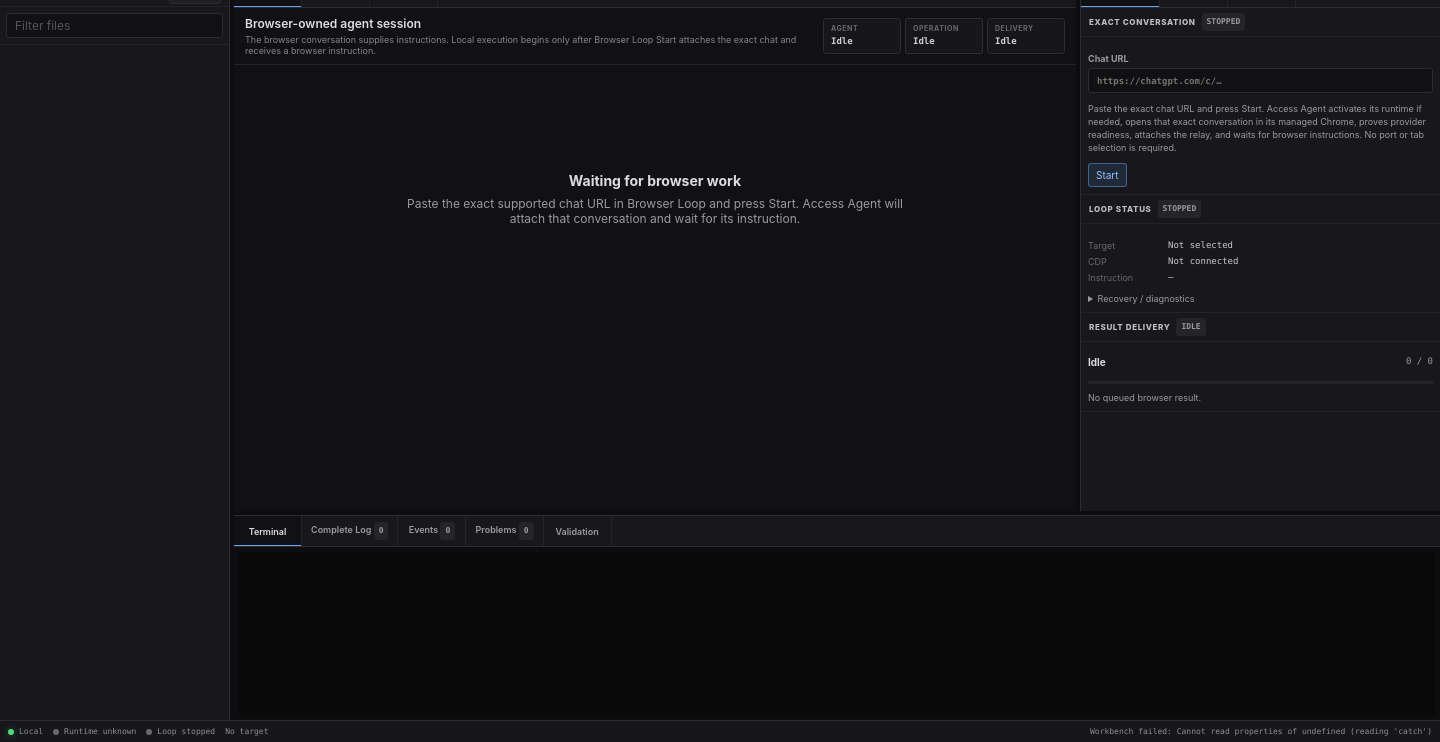
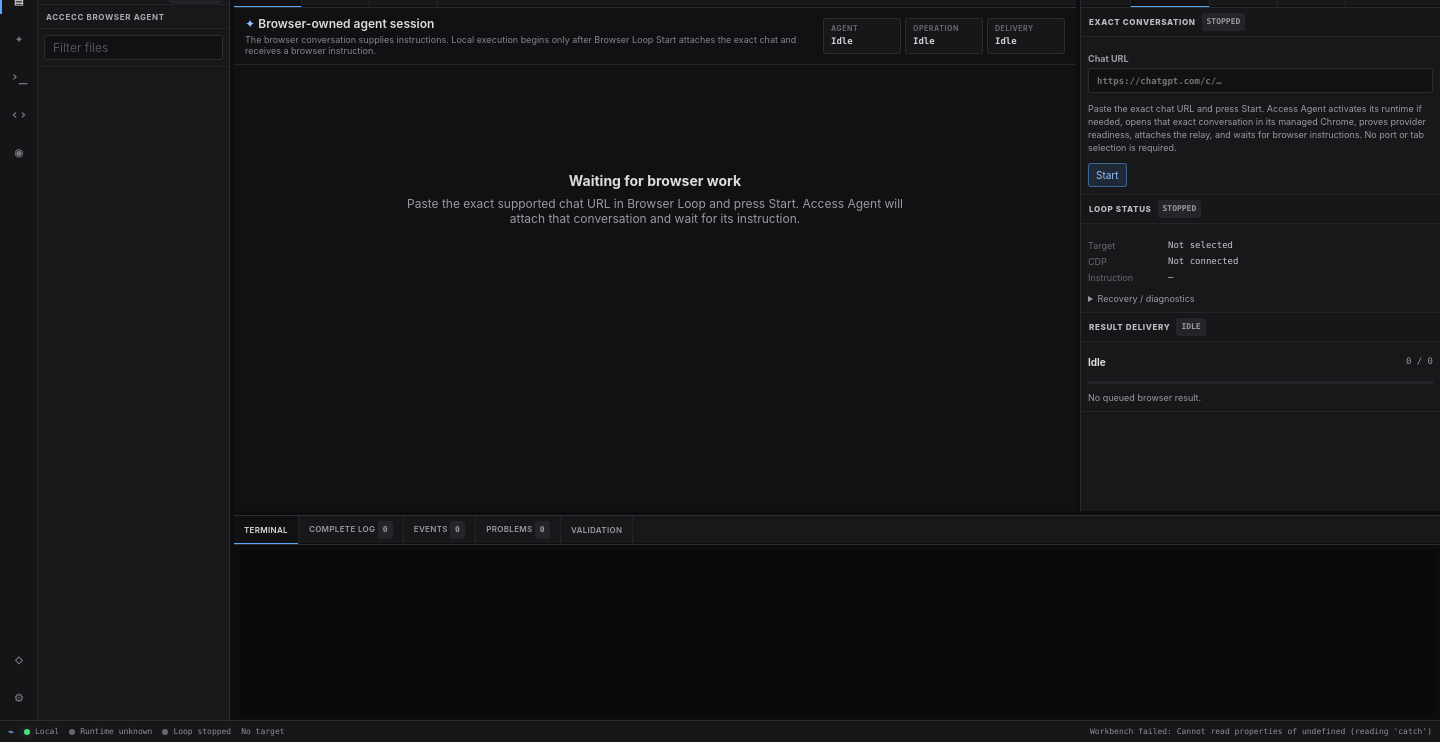
Before and after one commit to Letterblack0306/access-browser-agent, an Electron app: page electron/index.html in a window 1440 px wide. Shown: the part 58-800 px from the top of the page. Drawn offline with nearby package versions, Linux system fonts and the light colour scheme; no server answers.

Commit message:
ui: wire IDE activity rail into rebuild shell

```diff
--- a/electron/index.html
+++ b/electron/index.html
@@ -8,6 +8,7 @@
   <link rel="stylesheet" href="../node_modules/@xterm/xterm/css/xterm.css">
   <link rel="stylesheet" href="./rebuild-shell.css">
   <link rel="stylesheet" href="./rebuild-settings.css">
+  <link rel="stylesheet" href="./rebuild-ide-reference.css">
 </head>
 <body>
   <div class="app">
@@ -33,8 +34,19 @@
 
     <main class="workbench" aria-label="Access Agent workbench">
       <aside class="region left-region" aria-label="Workspace context">
+        <nav class="ide-activity-rail" data-ide-activity-rail aria-label="Workbench activity">
+          <button class="ide-activity-button is-active" data-ide-target="files" type="button" aria-label="Files" aria-pressed="true">▤</button>
+          <button class="ide-activity-button" data-ide-target="agent" type="button" aria-label="Agent task" aria-pressed="false">✦</button>
+          <button class="ide-activity-button" data-ide-target="execution" type="button" aria-label="Execution" aria-pressed="false">›_</button>
+          <button class="ide-activity-button" data-ide-target="editor" type="button" aria-label="Editor" aria-pressed="false">‹›</button>
+          <button class="ide-activity-button" data-ide-target="browser" type="button" aria-label="Browser loop" aria-pressed="false">◉</button>
+          <div class="ide-activity-spacer"></div>
+          <button class="ide-activity-button" data-ide-target="runtime" type="button" aria-label="Runtime" aria-pressed="false">◇</button>
+          <button class="ide-activity-button" data-ide-target="settings" type="button" aria-label="Settings" aria-pressed="false">⚙</button>
+        </nav>
         <section class="panel">
           <header class="panel-header"><span class="panel-title">Workspace</span><div class="panel-actions"><button id="refreshFiles" class="control compact" type="button">Refresh</button></div></header>
+          <div class="ide-workspace-label">Accecc Browser Agent</div>
           <div class="left-tools"><input id="fileSearch" class="search-input" type="search" placeholder="Filter files" aria-label="Filter files"></div>
           <div class="panel-body"><ul id="fileList" class="file-list" aria-label="Workspace files"></ul></div>
         </section>
@@ -102,6 +114,7 @@
   <script src="./rebuild-runtime-state.js"></script>
   <script src="./rebuild-shell.js"></script>
   <script src="./rebuild-renderer.js"></script>
+  <script src="./rebuild-ide-reference.js"></script>
   <script src="./rebuild-reset-actions.js"></script>
   <script src="./rebuild-settings.js"></script>
   <script src="./rebuild-diagnostic-enhancer.js"></script>
```
